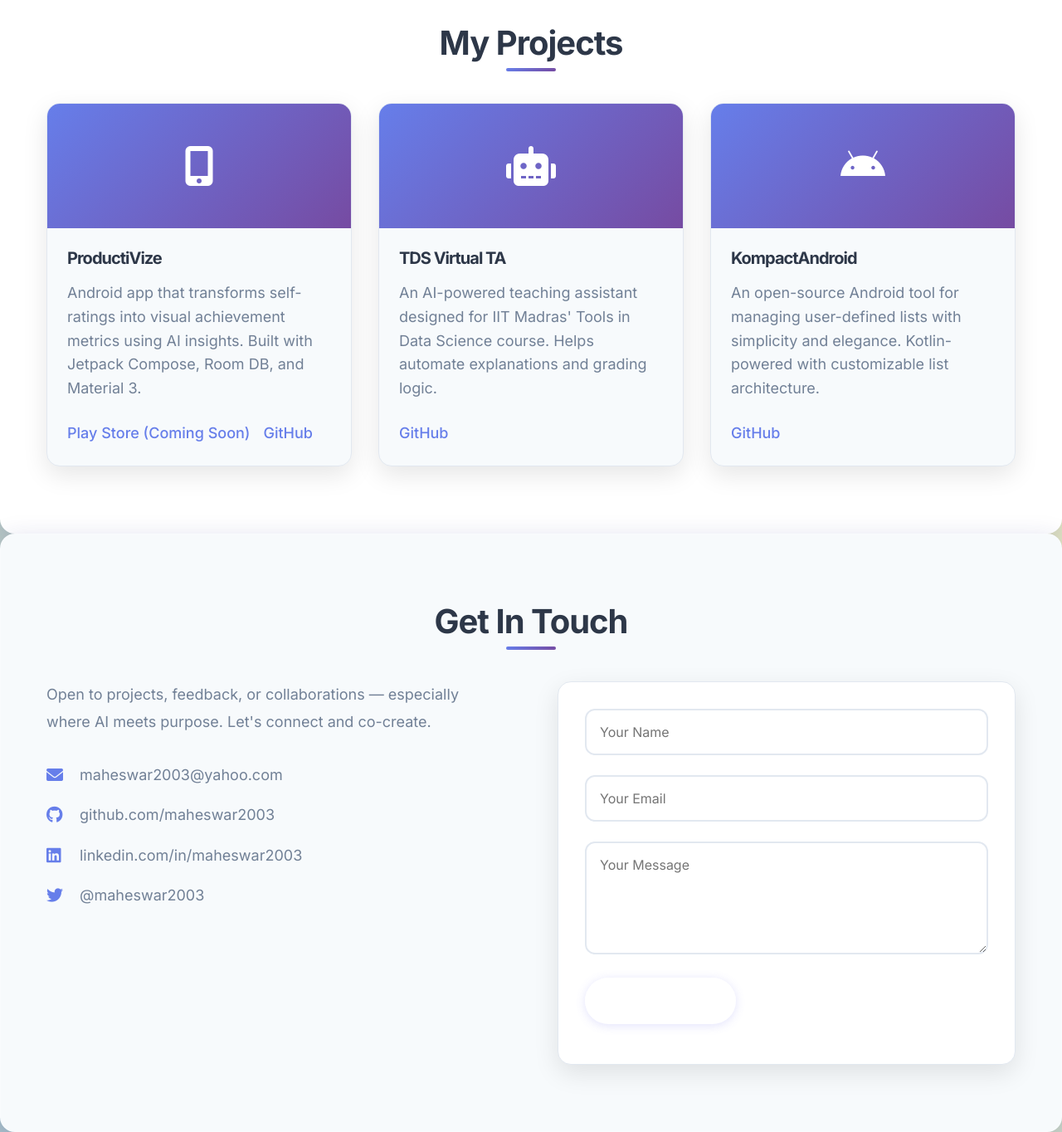
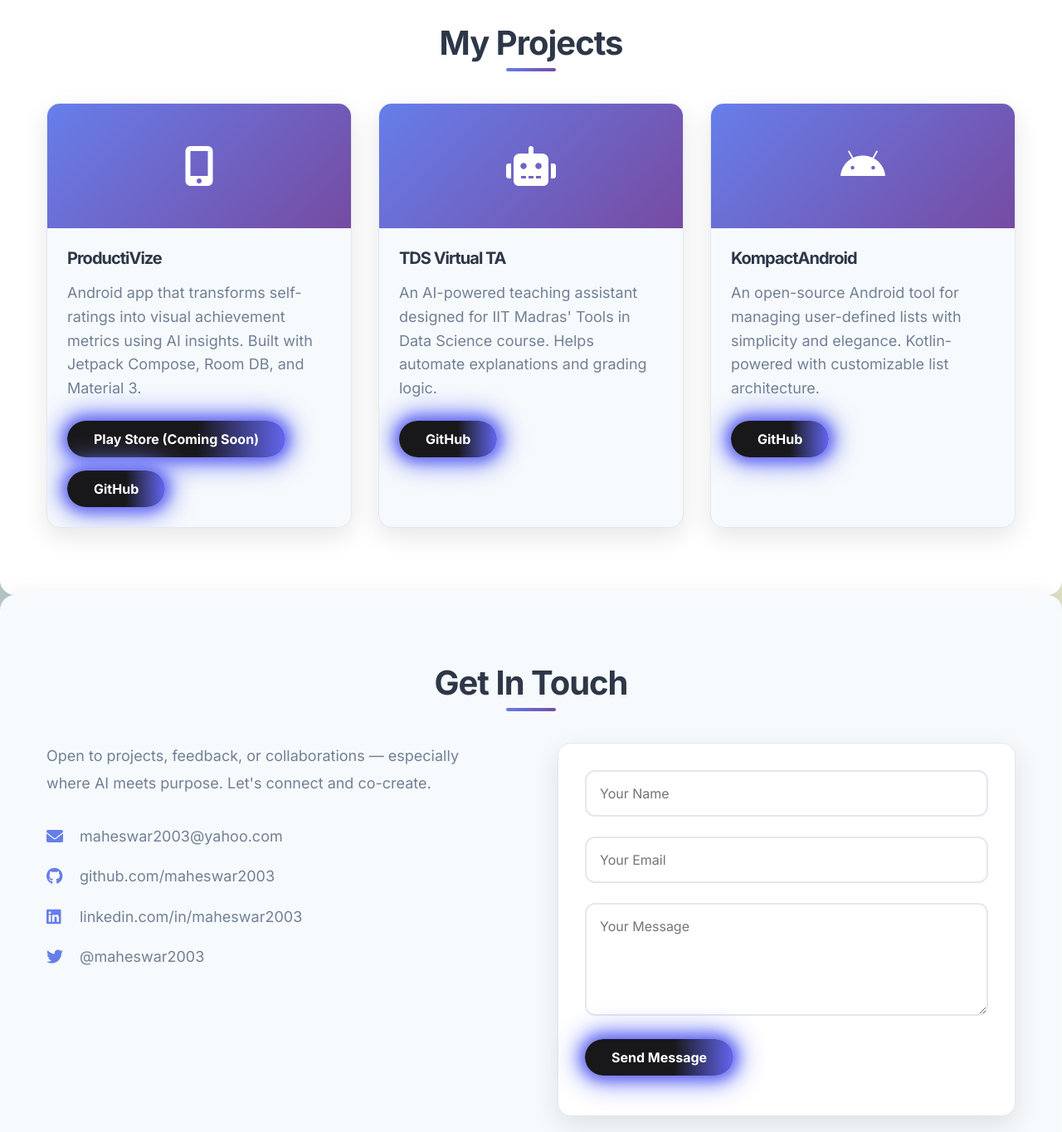
Before and after one commit to maheswar2003/my-website, a plain HTML site: page index.html in a window 1280 px wide. Shown: the part 1420-2784 px from the top of the page at 83% size. Drawn offline with Linux system fonts and the light colour scheme.

Commit message:
Audit: Align HTML, CSS, and JS classes; update structure for modern design; clean up legacy classes

```diff
--- a/index.html
+++ b/index.html
@@ -79,7 +79,7 @@
     <!-- Skip to main content for accessibility -->
     <a href="#main-content" class="skip-link">Skip to main content</a>
 
-    <header class="header" role="banner">
+    <header class="header glass soft-shadow" role="banner">
         <nav class="nav" role="navigation" aria-label="Main navigation">
             <div class="nav-container">
                 <div class="nav-logo">
@@ -101,7 +101,7 @@
     </header>
 
     <main id="main-content" role="main">
-        <section id="home" class="hero" aria-labelledby="hero-title">
+        <section id="home" class="hero glass soft-shadow" aria-labelledby="hero-title">
             <div class="hero-container">
                 <div class="hero-content">
                     <h1 id="hero-title" class="hero-title">
@@ -111,8 +111,8 @@
                         AI/ML enthusiast crafting real-world solutions.
                     </p>
                     <div class="hero-buttons">
-                        <a href="#projects" class="btn btn-primary" aria-label="View my work projects">View My Work</a>
-                        <a href="#contact" class="btn btn-secondary" aria-label="Get in touch with me">Get In Touch</a>
+                        <a href="#projects" class="button glow cta" aria-label="View my work projects">View My Work</a>
+                        <a href="#contact" class="button glow cta" aria-label="Get In Touch">Get In Touch</a>
                     </div>
                 </div>
                 <div class="hero-image">
@@ -122,7 +122,7 @@
             </div>
         </section>
 
-        <section id="about" class="about" aria-labelledby="about-title">
+        <section id="about" class="about glass soft-shadow" aria-labelledby="about-title">
             <div class="container">
                 <h2 id="about-title" class="section-title">About Me</h2>
                 <div class="about-content">
@@ -134,7 +134,7 @@
                             Whether it's backend logic or intelligent interfaces, I explore, build, and experiment. When not buried in code, you'll find me singing, playing chess, or immersed in thoughts about the universe. I'm actively seeking collaborations on AI projects, especially those blending human-centric design with ML/automation.
                         </p>
                     </div>
-                    <div class="skills">
+                    <div class="skills glass soft-shadow">
                         <h3>Skills</h3>
                         <div class="skill-tags" role="list" aria-label="Technical skills">
                             <span class="skill-tag" role="listitem">Python</span>
@@ -158,11 +158,11 @@
             </div>
         </section>
 
-        <section id="projects" class="projects" aria-labelledby="projects-title">
+        <section id="projects" class="projects glass soft-shadow" aria-labelledby="projects-title">
             <div class="container">
                 <h2 id="projects-title" class="section-title">My Projects</h2>
                 <div class="projects-grid" role="list" aria-label="Project portfolio">
-                    <article class="project-card" role="listitem">
+                    <article class="project-card glass soft-shadow" role="listitem">
                         <div class="project-image">
                             <i class="fas fa-mobile-alt project-icon" aria-hidden="true"></i>
                         </div>
@@ -170,12 +170,12 @@
                             <h3>ProductiVize</h3>
                             <p>Android app that transforms self-ratings into visual achievement metrics using AI insights. Built with Jetpack Compose, Room DB, and Material 3.</p>
                             <div class="project-links">
-                                <a href="#" class="project-link" aria-label="ProductiVize on Play Store coming soon">Play Store (Coming Soon)</a>
-                                <a href="https://github.com/maheswar2003/ProductiVize" class="project-link" target="_blank" rel="noopener noreferrer" aria-label="View ProductiVize source code on GitHub">GitHub</a>
+                                <a href="#" class="button glow" aria-label="ProductiVize on Play Store coming soon">Play Store (Coming Soon)</a>
+                                <a href="https://github.com/maheswar2003/ProductiVize" class="button glow" target="_blank" rel="noopener noreferrer" aria-label="View ProductiVize source code on GitHub">GitHub</a>
                             </div>
                         </div>
                     </article>
-                    <article class="project-card" role="listitem">
+                    <article class="project-card glass soft-shadow" role="listitem">
                         <div class="project-image">
                             <i class="fas fa-robot project-icon" aria-hidden="true"></i>
                         </div>
@@ -183,11 +183,11 @@
                             <h3>TDS Virtual TA</h3>
                             <p>An AI-powered teaching assistant designed for IIT Madras' Tools in Data Science course. Helps automate explanations and grading logic.</p>
                             <div class="project-links">
-                                <a href="https://github.com/maheswar2003/tds-virtual-ta" class="project-link" target="_blank" rel="noopener noreferrer" aria-label="View TDS Virtual TA source code on GitHub">GitHub</a>
+                                <a href="https://github.com/maheswar2003/tds-virtual-ta" class="button glow" target="_blank" rel="noopener noreferrer" aria-label="View TDS Virtual TA source code on GitHub">GitHub</a>
                             </div>
                         </div>
                     </article>
-                    <article class="project-card" role="listitem">
+                    <article class="project-card glass soft-shadow" role="listitem">
                         <div class="project-image">
                             <i class="fab fa-android project-icon" aria-hidden="true"></i>
                         </div>
@@ -195,7 +195,7 @@
                             <h3>KompactAndroid</h3>
                             <p>An open-source Android tool for managing user-defined lists with simplicity and elegance. Kotlin-powered with customizable list architecture.</p>
                             <div class="project-links">
-                                <a href="https://github.com/maheswar2003/KompactAndroid" class="project-link" target="_blank" rel="noopener noreferrer" aria-label="View KompactAndroid source code on GitHub">GitHub</a>
+                                <a href="https://github.com/maheswar2003/KompactAndroid" class="button glow" target="_blank" rel="noopener noreferrer" aria-label="View KompactAndroid source code on GitHub">GitHub</a>
                             </div>
                         </div>
                     </article>
@@ -203,7 +203,7 @@
             </div>
         </section>
 
-        <section id="contact" class="contact" aria-labelledby="contact-title">
+        <section id="contact" class="contact glass soft-shadow" aria-labelledby="contact-title">
             <div class="container">
                 <h2 id="contact-title" class="section-title">Get In Touch</h2>
                 <div class="contact-content">
@@ -228,7 +228,7 @@
                             </div>
                         </div>
                     </div>
-                    <form class="contact-form" id="contact-form" role="form" aria-labelledby="contact-form-title">
+                    <form class="contact-form glass soft-shadow" id="contact-form" role="form" aria-labelledby="contact-form-title">
                         <h3 id="contact-form-title" class="sr-only">Contact Form</h3>
                         <div class="form-group">
                             <label for="name" class="sr-only">Your Name</label>
@@ -245,7 +245,7 @@
                             <textarea id="message" name="message" placeholder="Your Message" rows="5" required aria-describedby="message-error"></textarea>
                             <div id="message-error" class="error-message" role="alert" aria-live="polite"></div>
                         </div>
-                        <button type="submit" class="btn btn-primary" aria-describedby="submit-status">
+                        <button type="submit" class="button glow cta" aria-describedby="submit-status">
                             <span class="btn-text">Send Message</span>
                             <span class="btn-loader" aria-hidden="true"></span>
                         </button>
```
